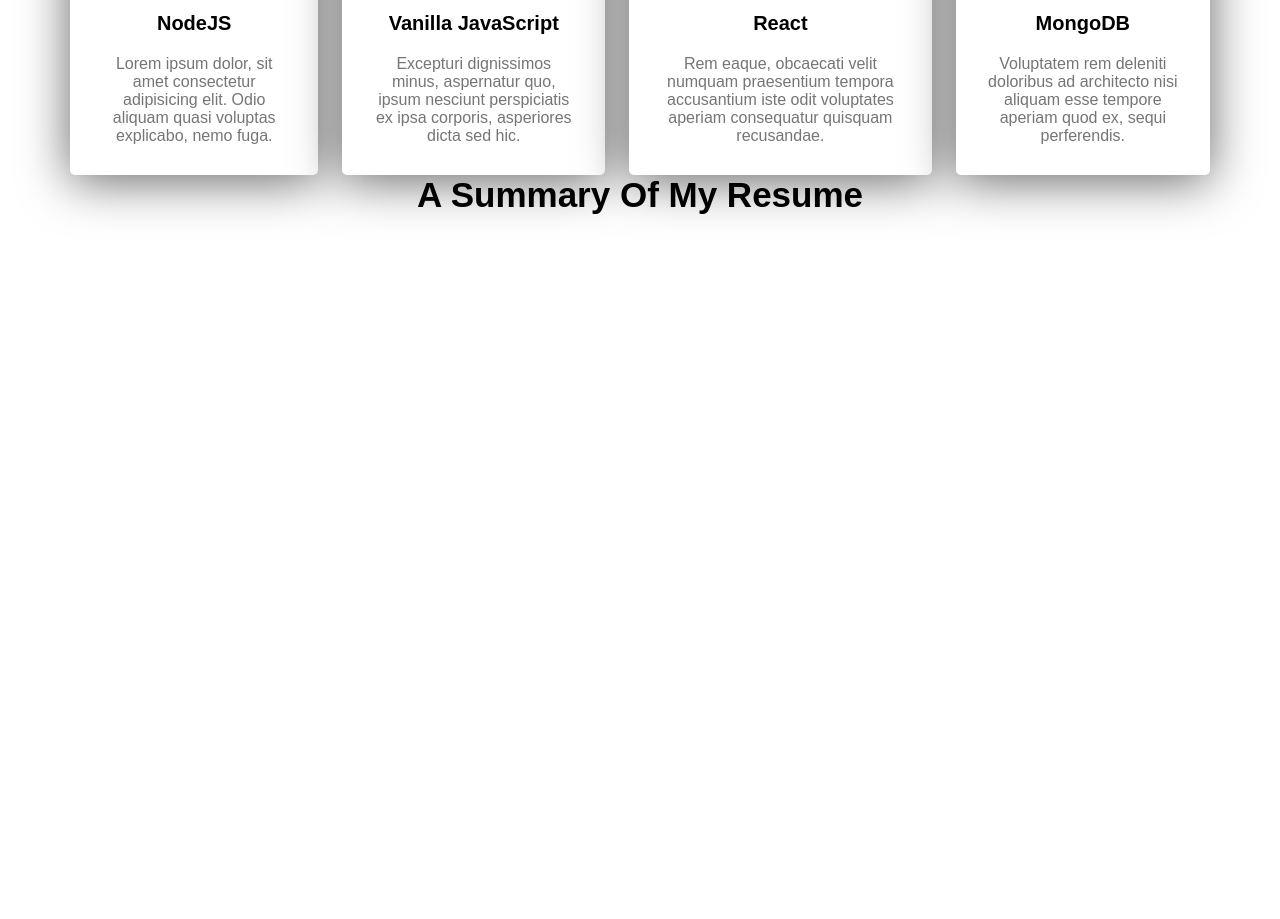
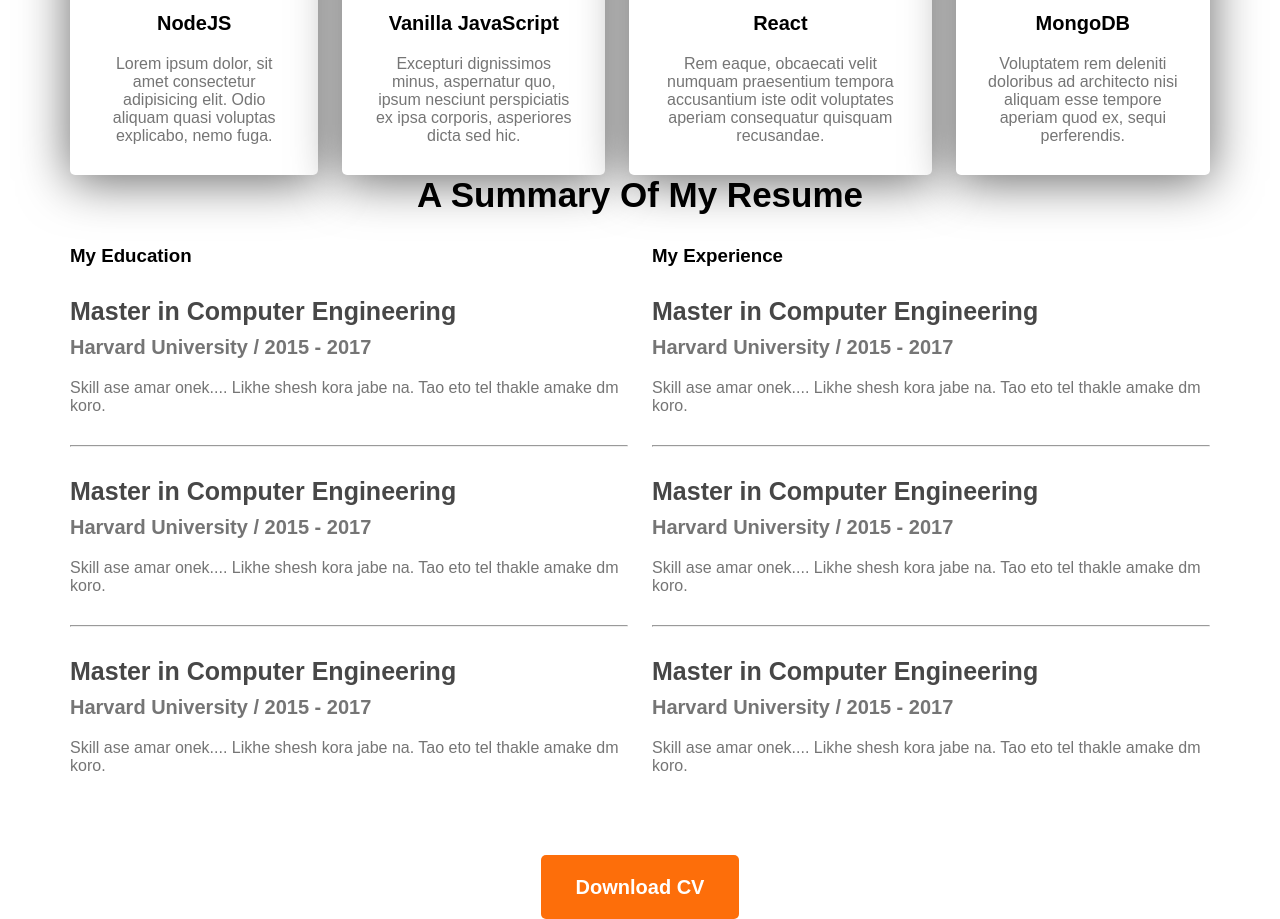
Before and after one commit to ruzhan05/developer-portfolio, a plain HTML site: page index.html in a window 1280 px wide. Shown: the part 1816-2735 px from the top of the page. Before the commit the page ends 2061 px from the top, so only its background shows below. Drawn offline with Linux system fonts and the light colour scheme.

Commit message:
resume added

```diff
--- a/index.html
+++ b/index.html
@@ -107,7 +107,68 @@
       <section class="resume">
         <h3 class="section-title">A Summary Of My Resume</h3>
         <div class="resume-content">
-          <div></div>
+          <div>
+            <h3 class="resume-tile">My Education</h3>
+            <div class="resume-item">
+              <h4 class="title">Master in Computer Engineering</h4>
+              <h5 class="sub-title">Harvard University / 2015 - 2017</h5>
+              <p class="description">
+                Skill ase amar onek.... Likhe shesh kora jabe na. Tao eto tel
+                thakle amake dm koro.
+              </p>
+            </div>
+            <hr />
+            <div class="resume-item">
+              <h4 class="title">Master in Computer Engineering</h4>
+              <h5 class="sub-title">Harvard University / 2015 - 2017</h5>
+              <p class="description">
+                Skill ase amar onek.... Likhe shesh kora jabe na. Tao eto tel
+                thakle amake dm koro.
+              </p>
+            </div>
+            <hr />
+
+            <div class="resume-item">
+              <h4 class="title">Master in Computer Engineering</h4>
+              <h5 class="sub-title">Harvard University / 2015 - 2017</h5>
+              <p class="description">
+                Skill ase amar onek.... Likhe shesh kora jabe na. Tao eto tel
+                thakle amake dm koro.
+              </p>
+            </div>
+          </div>
+          <div>
+            <h3 class="resume-tile">My Experience</h3>
+            <div class="resume-item">
+              <h4 class="title">Master in Computer Engineering</h4>
+              <h5 class="sub-title">Harvard University / 2015 - 2017</h5>
+              <p class="description">
+                Skill ase amar onek.... Likhe shesh kora jabe na. Tao eto tel
+                thakle amake dm koro.
+              </p>
+            </div>
+            <hr />
+            <div class="resume-item">
+              <h4 class="title">Master in Computer Engineering</h4>
+              <h5 class="sub-title">Harvard University / 2015 - 2017</h5>
+              <p class="description">
+                Skill ase amar onek.... Likhe shesh kora jabe na. Tao eto tel
+                thakle amake dm koro.
+              </p>
+            </div>
+            <hr />
+            <div class="resume-item">
+              <h4 class="title">Master in Computer Engineering</h4>
+              <h5 class="sub-title">Harvard University / 2015 - 2017</h5>
+              <p class="description">
+                Skill ase amar onek.... Likhe shesh kora jabe na. Tao eto tel
+                thakle amake dm koro.
+              </p>
+            </div>
+          </div>
+        </div>
+        <div class="resume-button">
+          <button class="btn-primary">Download CV</button>
         </div>
       </section>
     </main>
--- a/styles/portfolio.css
+++ b/styles/portfolio.css
@@ -125,3 +125,30 @@ main {
   padding: 30px;
 }
 /* Resume Styles */
+.resume-content {
+  display: flex;
+  gap: 24px;
+}
+.resume-item {
+  margin-top: 30px;
+  margin-bottom: 30px;
+}
+.resume .title {
+  font-size: 25px;
+  font-weight: 700;
+  color: #474747;
+  margin-bottom: 10px;
+}
+.resume .sub-title {
+  color: #757575;
+  font-weight: 600;
+  font-size: 20px;
+  margin-bottom: 20px;
+}
+.resume .description {
+  color: #757575;
+}
+.resume-button {
+  margin-top: 50px;
+  text-align: center;
+}
```
